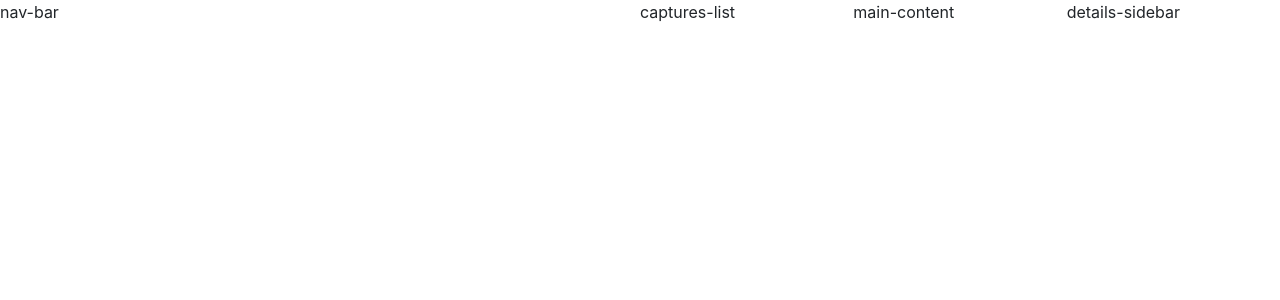
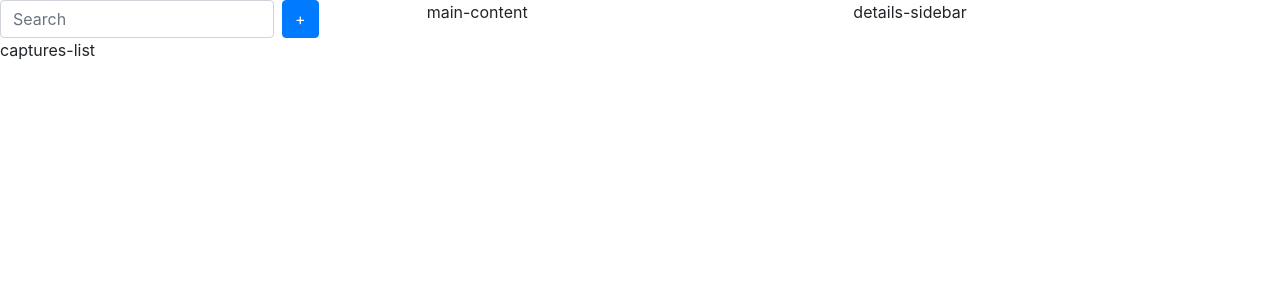
Before and after one commit to vedrxn/buildmon, a React app: page / in a window 1280 px wide. Shown: the top 300 px of the page. Built offline with nearby package versions, Linux system fonts and the light colour scheme.

Commit message:
Implement dashboard sidebar shell

```diff
--- a/src/frontend/App.tsx
+++ b/src/frontend/App.tsx
@@ -7,15 +7,8 @@ import DashboardPage from './dashboard/DashboardPage.tsx'
 
 export default () => (
   <Container className="p-0" fluid>
-    <Row noGutters>
-      <Col>
-        <nav>nav-bar</nav>
-      </Col>
-      <Col as="main">
-        <Route path="/">
-          <DashboardPage />
-        </Route>
-      </Col>
-    </Row>
+    <Route path="/">
+      <DashboardPage />
+    </Route>
   </Container>
 )
--- a/src/frontend/dashboard/DashboardPage.tsx
+++ b/src/frontend/dashboard/DashboardPage.tsx
@@ -1,11 +1,12 @@
 import React from 'react'
 import Col from 'react-bootstrap/Col'
 import Row from 'react-bootstrap/Row'
+import Sidebar from './sidebar/Sidebar'
 
 export default () => (
   <Row noGutters>
     <Col>
-      <ul className="list-unstyled">captures-list</ul>
+      <Sidebar />
     </Col>
     <Col>
       <main>main-content</main>
--- /dev/null
+++ b/src/frontend/dashboard/sidebar/Sidebar.tsx
@@ -0,0 +1,16 @@
+import React, { useState } from 'react'
+import SidebarControls from './SidebarControls'
+
+export default () => {
+  const [query, setQuery] = useState('')
+
+  return (
+    <div>
+      <SidebarControls
+        onQueryChange={event => setQuery(event.currentTarget.value)}
+        query={query}
+      />
+      <ul className="list-unstyled">captures-list</ul>
+    </div>
+  )
+}
--- /dev/null
+++ b/src/frontend/dashboard/sidebar/SidebarControls.tsx
@@ -0,0 +1,30 @@
+import React from 'react'
+import ReactDOM from 'react-dom'
+import Button from 'react-bootstrap/Button'
+import Form from 'react-bootstrap/Form'
+import FormControl from 'react-bootstrap/FormControl'
+import FormGroup from 'react-bootstrap/FormGroup'
+
+interface Props {
+  onQueryChange: React.ReactEventHandler<HTMLInputElement>
+  query: string
+}
+
+export default (props: Props) => (
+  <div className="d-flex">
+    <Form>
+      <FormGroup
+        className="mb-0 mr-2"
+        controlId="sidebar-controls-search-input"
+      >
+        <FormControl
+          aria-label="Search"
+          onChange={props.onQueryChange}
+          placeholder="Search"
+          value={props.query}
+        />
+      </FormGroup>
+    </Form>
+    <Button variant="primary">+</Button>
+  </div>
+)
```
